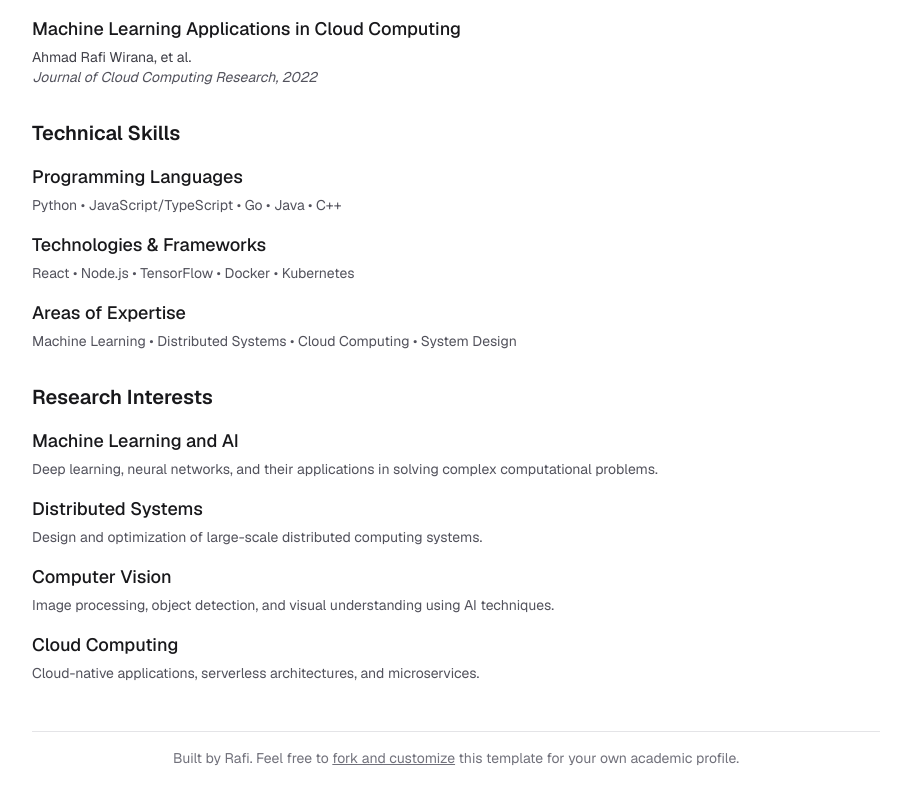
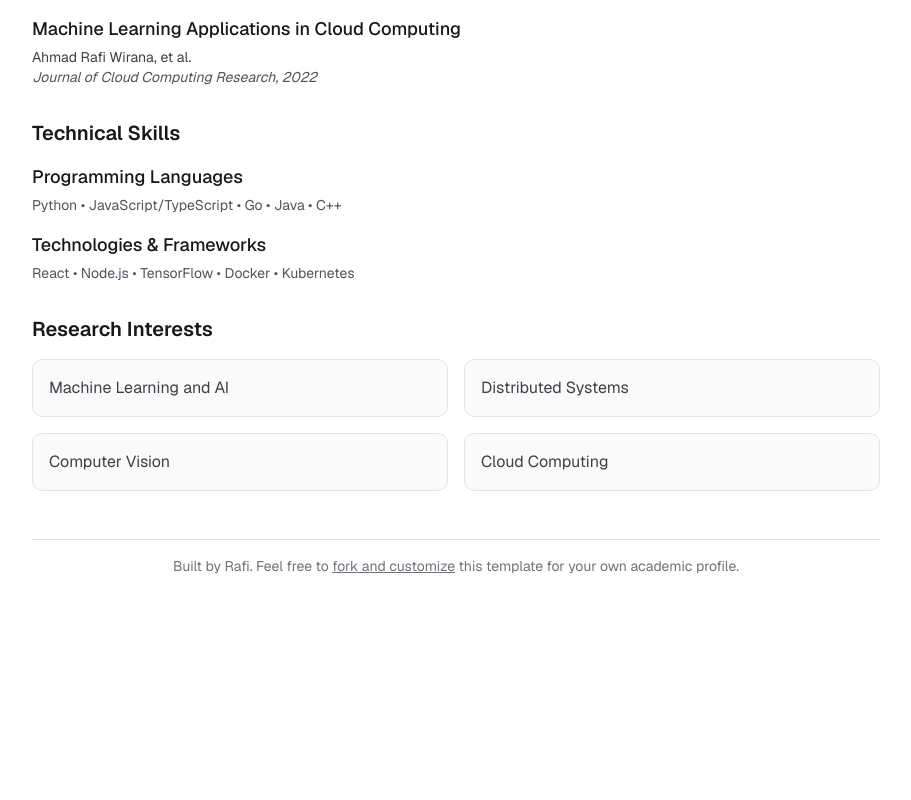
Before and after one commit to ahmadrafidev/cv, a Next.js app: page / in a window 1280 px wide. Shown: the part 998-1798 px from the top of the page, without its empty margins (184-1095 px from the left). After the commit the page ends 1606 px from the top, so only its background shows below. Built offline with nearby package versions, Linux system fonts and the light colour scheme.

Commit message:
improve research area

```diff
--- a/app/page.tsx
+++ b/app/page.tsx
@@ -132,11 +132,15 @@ export default async function HomePage() {
         {/* Research Interests */}
         <section aria-labelledby="research-heading">
           <h2 id="research-heading" className="text-lg md:text-xl font-semibold mb-4 text-zinc-900 dark:text-zinc-50">Research Interests</h2>
-          <div className="space-y-4">
-            {research.research_interests.map((interest: ResearchInterest, index: number) => (
-              <div key={index}>
-                <h3 className="font-medium text-base md:text-lg text-zinc-900 dark:text-zinc-50 mb-1">{interest.title}</h3>
-                <p className="text-xs md:text-sm text-zinc-600 dark:text-zinc-400">{interest.description}</p>
+          <div className="grid grid-cols-1 md:grid-cols-2 gap-4">
+            {research.research_interests.map((interest: string, index: number) => (
+              <div
+                key={index}
+                className="p-4 rounded-lg border border-zinc-200 dark:border-zinc-800 bg-zinc-50 dark:bg-zinc-800/50 hover:bg-zinc-100 dark:hover:bg-zinc-800 transition-colors"
+              >
+                <p className="text-sm md:text-base text-zinc-700 dark:text-zinc-300">
+                  {interest}
+                </p>
               </div>
             ))}
           </div>
--- a/content/research.md
+++ b/content/research.md
@@ -1,14 +1,7 @@
 ---
 research_interests:
-  - title: "Machine Learning and AI"
-    description: "Deep learning, neural networks, and their applications in solving complex computational problems."
-
-  - title: "Distributed Systems"
-    description: "Design and optimization of large-scale distributed computing systems."
-
-  - title: "Computer Vision"
-    description: "Image processing, object detection, and visual understanding using AI techniques."
-
-  - title: "Cloud Computing"
-    description: "Cloud-native applications, serverless architectures, and microservices."
+  - Machine Learning and AI
+  - Distributed Systems
+  - Computer Vision
+  - Cloud Computing
 ---
--- a/content/skills.md
+++ b/content/skills.md
@@ -16,10 +16,4 @@ skills:
       - "Docker"
       - "Kubernetes"
 
-  - category: "Areas of Expertise"
-    items:
-      - "Machine Learning"
-      - "Distributed Systems"
-      - "Cloud Computing"
-      - "System Design"
 ---
```
Also changed, not shown: types/content.ts (+1 -6 lines), 1 other file (tests, documents, lock files or other folders).
